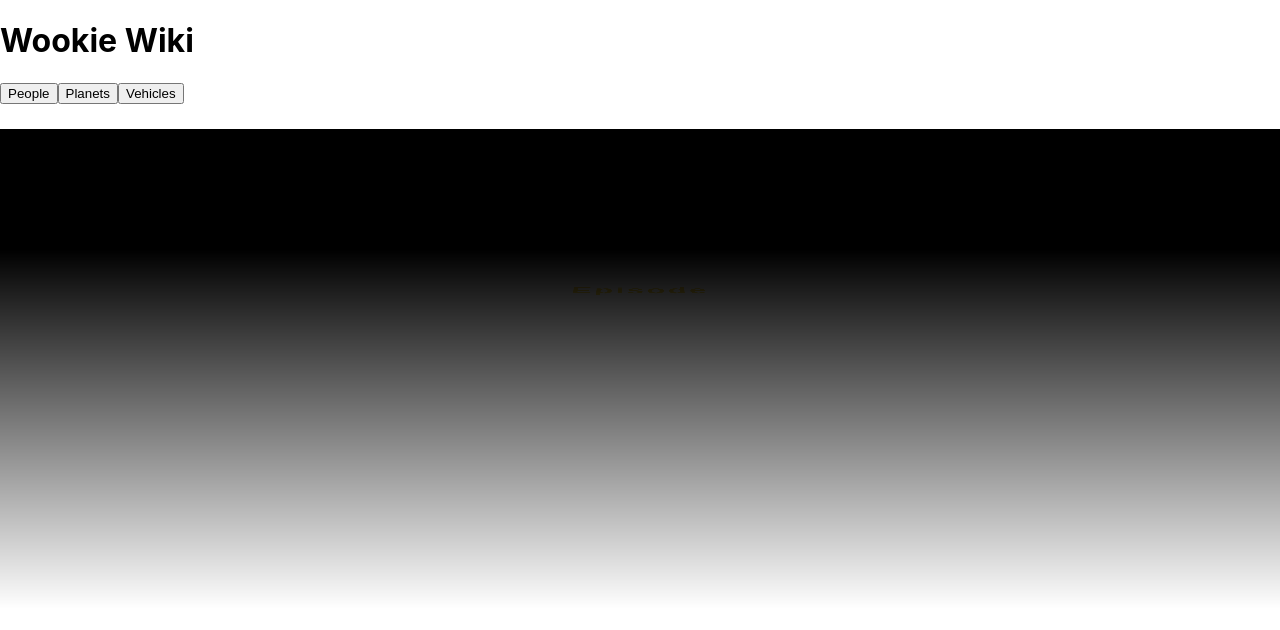
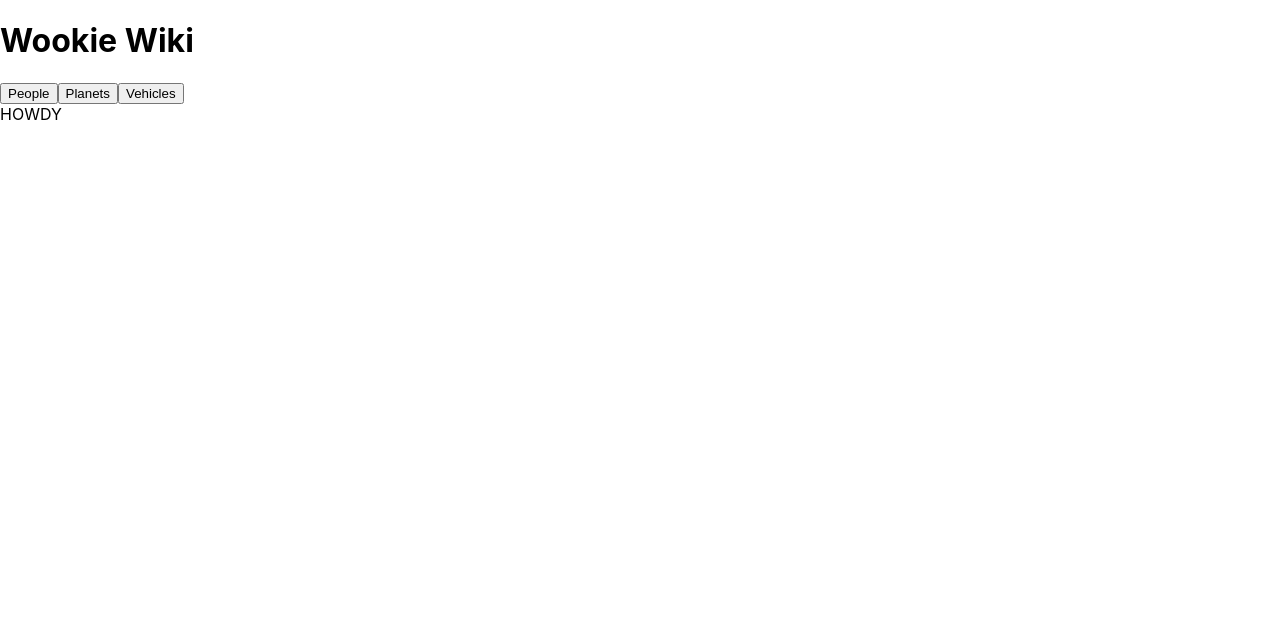
Before and after one commit to JustinTorrance/Wookie-Wiki, a React (Create React App) app: page / in a window 1280 px wide. Both pictures are taken after a click on the button "People". Shown: the top 630 px of the page. Built offline with nearby package versions, Linux system fonts and the light colour scheme; no server answers.

Commit message:
Write conditional rendering for CardContainer to render when a button has been clicked

```diff
--- a/src/components/App/App.js
+++ b/src/components/App/App.js
@@ -8,6 +8,7 @@ import { fetchPeople } from '../../thunks/fetchPeople'
 import { fetchPlanets } from '../../thunks/fetchPlanets'
 import { fetchVehicles } from '../../thunks/fetchVehicles'
 import { currentCategory } from '../../actions'
+import CardContainer from '../../containers/CardContainer/CardContainer'
 
 
 class App extends Component {
@@ -43,6 +44,22 @@ class App extends Component {
   }
 
     render() {
+
+      // if(!this.props.category) {
+      //   return (<div>
+      //    < ScrollingText {...this.state.filmText} />
+      //   </div>)
+      // } else {
+      //   return (
+      //     <div>
+      //       <CardContainer />
+
+      //   </div> )
+
+      // }
+
+
+
     return (
       <div className="App">
         <header>
@@ -54,18 +71,24 @@ class App extends Component {
           <button name='vehicles' onClick={(e) => this.displayVehicles(e)}>Vehicles</button>
         </nav>
         <main className='scroll-container'>
-          { this.state.filmText !== {} && <ScrollingText {...this.state.filmText} /> }
+
+          { !this.props.category ? <ScrollingText {...this.state.filmText} /> : <CardContainer /> }
+
         </main>
       </div>
     );
   }
 }
 
-const mapDispatchToProps = (dispatch) => ({
+export const mapDispatchToProps = (dispatch) => ({
   fetchPeople: (url) => dispatch(fetchPeople(url)),
   fetchVehicles: (url) => dispatch(fetchVehicles(url)),
   fetchPlanets: (url) => dispatch(fetchPlanets(url)),
   currentCategory: (category) => dispatch(currentCategory(category))
 })
 
-export default connect (null, mapDispatchToProps)(App);
+export const mapStateToProps = (state) => ({
+  category: state.category
+})
+
+export default connect (mapStateToProps, mapDispatchToProps)(App);
--- a/src/components/Card/Card.js
+++ b/src/components/Card/Card.js
@@ -1,10 +1,10 @@
 import React from 'react'
 
-const Card = () => {
+const Card = ({name}) => {
 
   return (
     <div>
-
+      <p>{name}</p>
     </div>
   )
 }
--- a/src/containers/cardContainer/cardContainer.js
+++ b/src/containers/cardContainer/cardContainer.js
@@ -1,12 +1,14 @@
 import React from 'react'
 import { connect } from 'react-redux'
-import Card from '../../components/Card'
+// import Card from '../../components/Card'
 
 const CardContainer = () => {
 
+  // let displayData =
+
   return(
     <div>
-
+      HOWDY
     </div>
   )
 }
```
